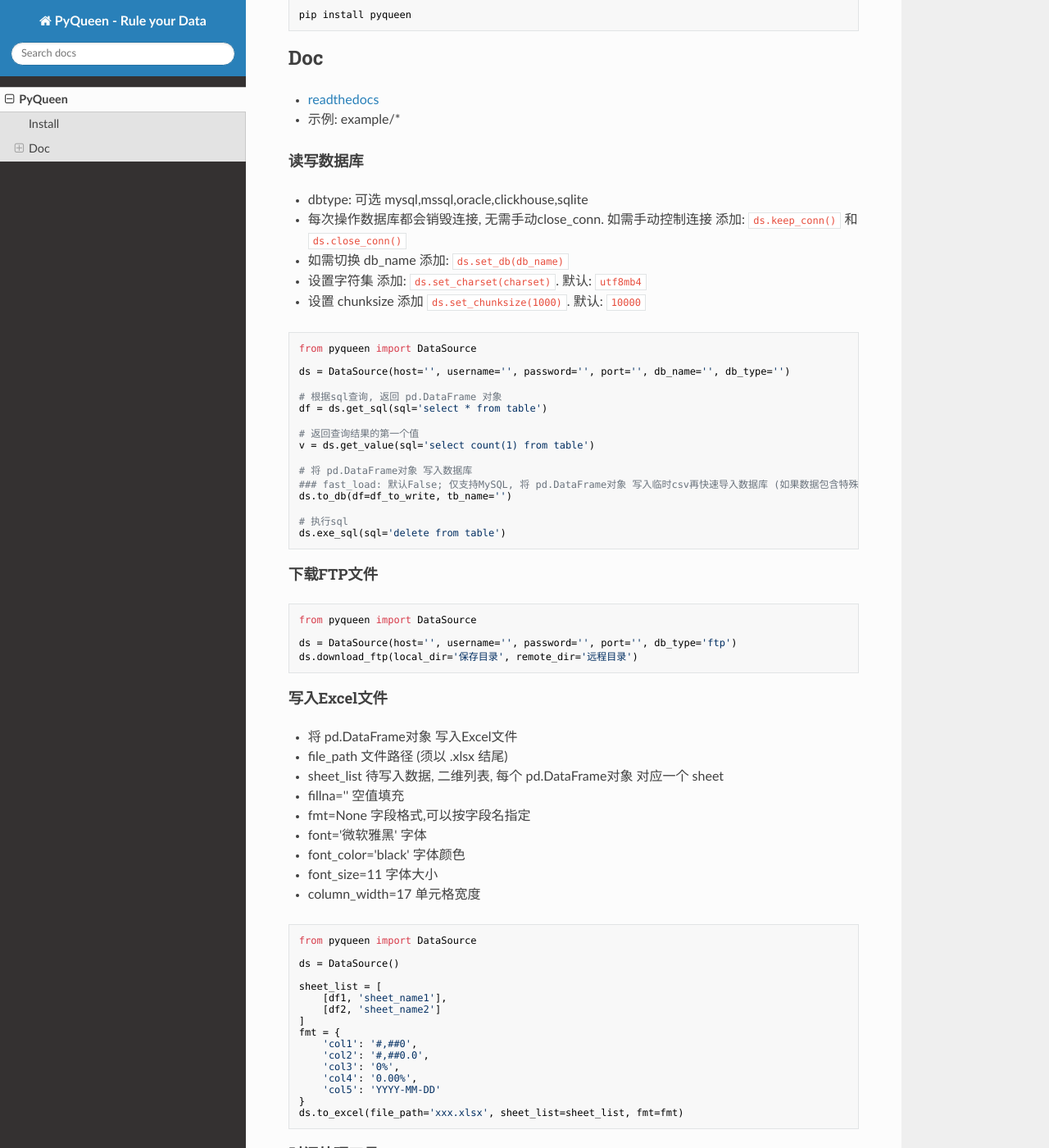
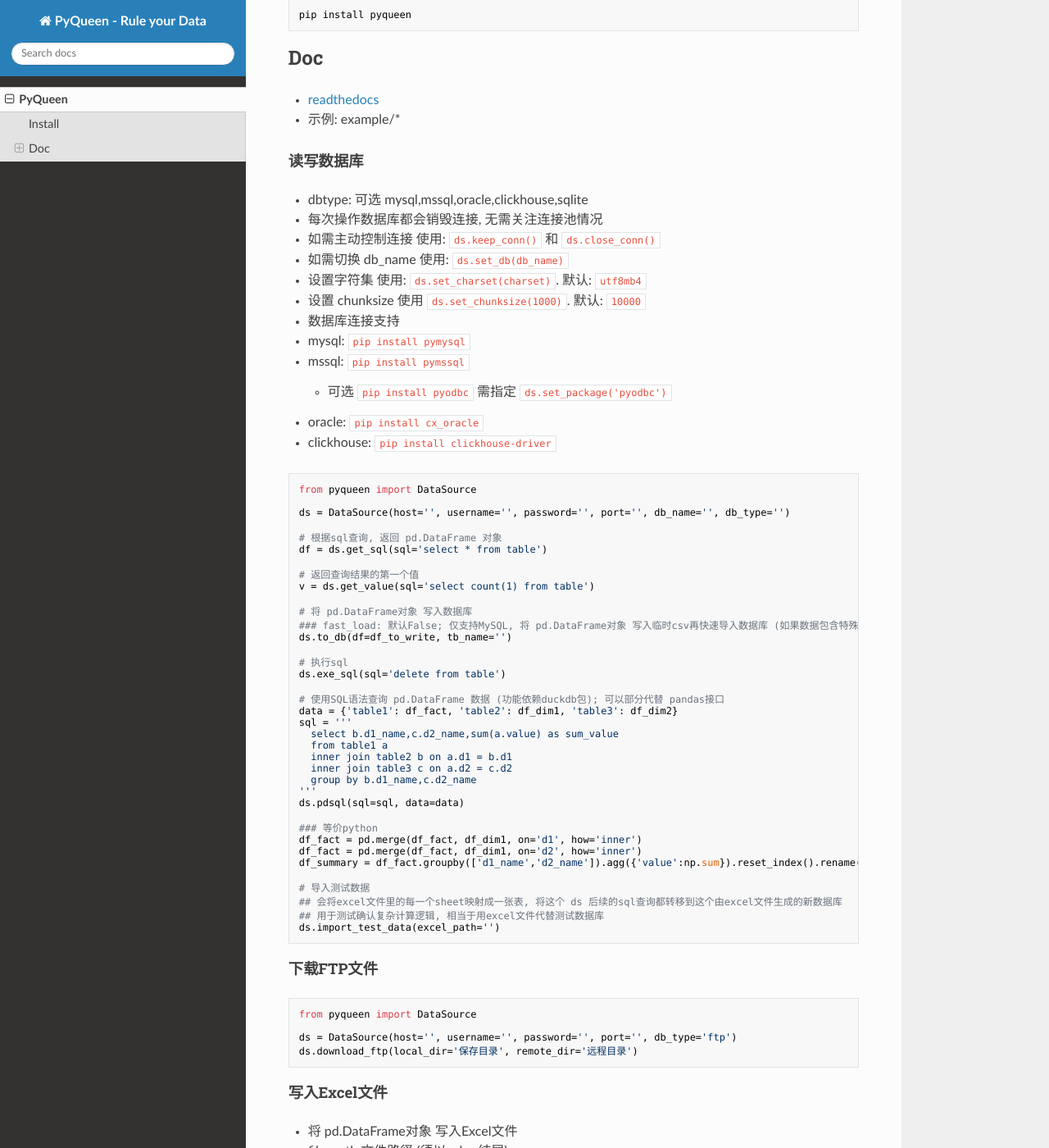
Before and after one commit to ts7ming/pyqueen, an MkDocs documentation site: the page built from docs/index.md, in a window 1280 px wide and 1400 px high, scrolled down 507 px. Shown: the whole window at 82% size. Built offline with MkDocs 1.6.1, drawn with Linux system fonts in a browser that asks for light colours; nearby versions of some CDN libraries.

Commit message:
feat: DataSource新增 import_test_data

````diff
--- a/docs/index.md
+++ b/docs/index.md
@@ -20,11 +20,17 @@ pip install pyqueen
 
 #### 读写数据库
 - dbtype: 可选 mysql,mssql,oracle,clickhouse,sqlite
-- 每次操作数据库都会销毁连接, 无需手动close_conn. 如需手动控制连接 添加: `ds.keep_conn()`
-  和 `ds.close_conn()`
-- 如需切换 db_name 添加: `ds.set_db(db_name)`
-- 设置字符集 添加: `ds.set_charset(charset)`. 默认: `utf8mb4`
-- 设置 chunksize 添加 `ds.set_chunksize(1000)`. 默认: `10000`
+- 每次操作数据库都会销毁连接, 无需关注连接池情况
+  - 如需主动控制连接 使用: `ds.keep_conn()` 和 `ds.close_conn()`
+- 如需切换 db_name 使用: `ds.set_db(db_name)`
+- 设置字符集 使用: `ds.set_charset(charset)`. 默认: `utf8mb4`
+- 设置 chunksize 使用 `ds.set_chunksize(1000)`. 默认: `10000`
+- 数据库连接支持
+  - mysql: `pip install pymysql`
+  - mssql: `pip install pymssql`
+    - 可选 `pip install pyodbc` 需指定 `ds.set_package('pyodbc')`
+  - oracle: `pip install cx_oracle`
+  - clickhouse: `pip install clickhouse-driver`
 
 ```python
 from pyqueen import DataSource
@@ -43,7 +49,29 @@ ds.to_db(df=df_to_write, tb_name='')
 
 # 执行sql
 ds.exe_sql(sql='delete from table')
+
+# 使用SQL语法查询 pd.DataFrame 数据 (功能依赖duckdb包); 可以部分代替 pandas接口
+data = {'table1': df_fact, 'table2': df_dim1, 'table3': df_dim2}
+sql = '''
+  select b.d1_name,c.d2_name,sum(a.value) as sum_value
+  from table1 a
+  inner join table2 b on a.d1 = b.d1
+  inner join table3 c on a.d2 = c.d2
+  group by b.d1_name,c.d2_name
+'''
+ds.pdsql(sql=sql, data=data)
+
+### 等价python
+df_fact = pd.merge(df_fact, df_dim1, on='d1', how='inner')
+df_fact = pd.merge(df_fact, df_dim1, on='d2', how='inner')
+df_summary = df_fact.groupby(['d1_name','d2_name']).agg({'value':np.sum}).reset_index().rename('value':'sum_value')
+
+# 导入测试数据
+## 会将excel文件里的每一个sheet映射成一张表, 将这个 ds 后续的sql查询都转移到这个由excel文件生成的新数据库
+## 用于测试确认复杂计算逻辑, 相当于用excel文件代替测试数据库
+ds.import_test_data(excel_path='')
 ```
+
 
 #### 下载FTP文件
 
````
Also changed, not shown: README.md (+13 -7 lines), 2 other files.
